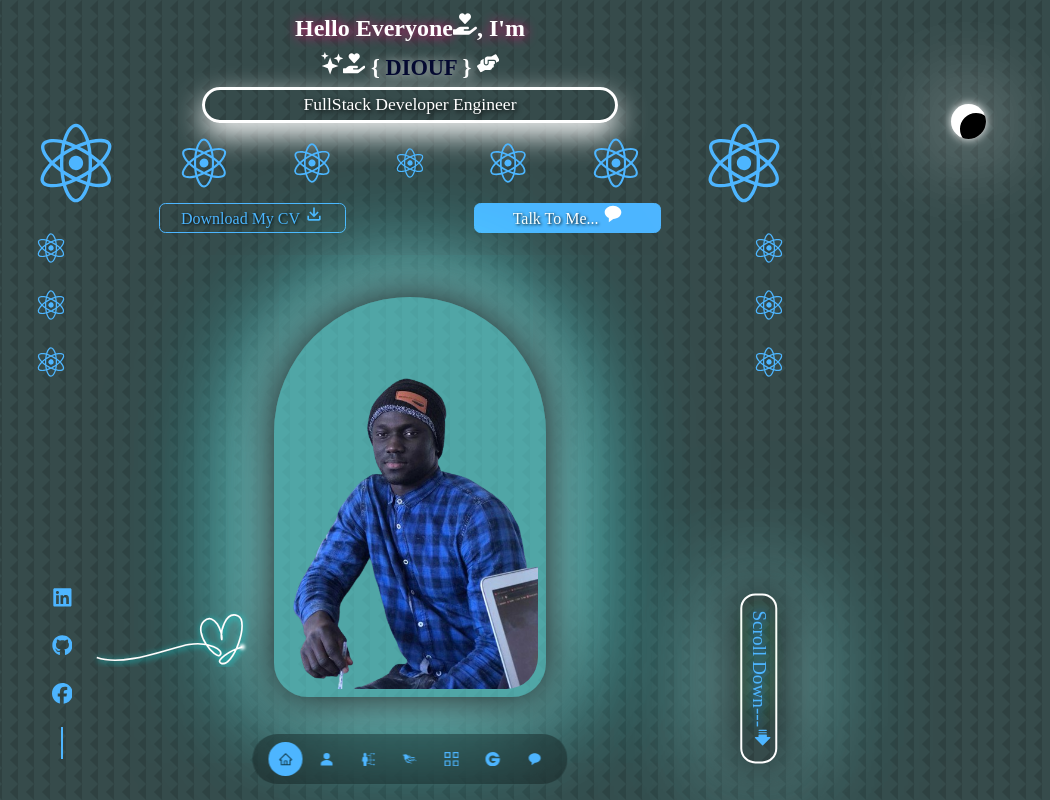
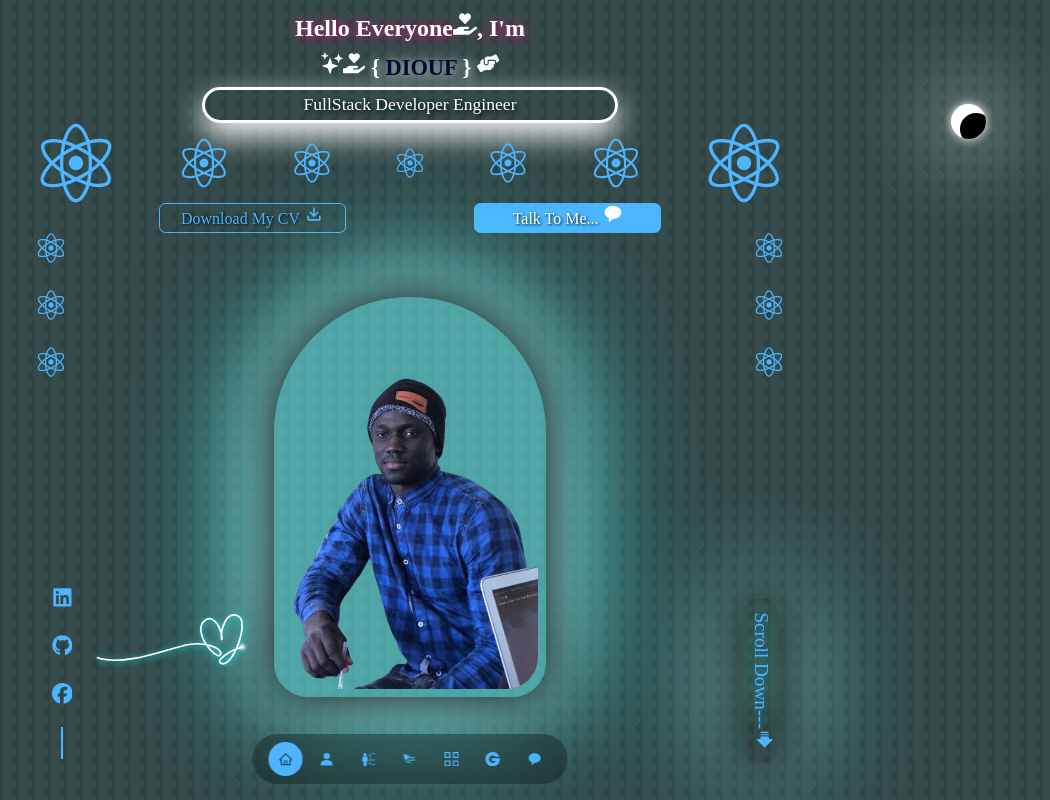
Before and after one commit to Mouhamed1003/keenprogrammer.com, a React (Create React App) app: page / in a window 1280 px wide. Shown: the top 800 px of the page, without its empty margins (230-1280 px from the left). Built offline with nearby package versions, Linux system fonts and the light colour scheme.

Commit message:
Update header.css

```diff
--- a/src/components/header/header.css
+++ b/src/components/header/header.css
@@ -156,7 +156,7 @@ header {
     font-size: 1.2rem;
     bottom: 4rem;
     border-radius: 15px;
-    border: 2px solid #ffffff;
+/*     border: 2px solid #ffffff; */
     padding-left: 15px;
     padding-right: 15px;
     animation: pulse 2s infinite;
```
